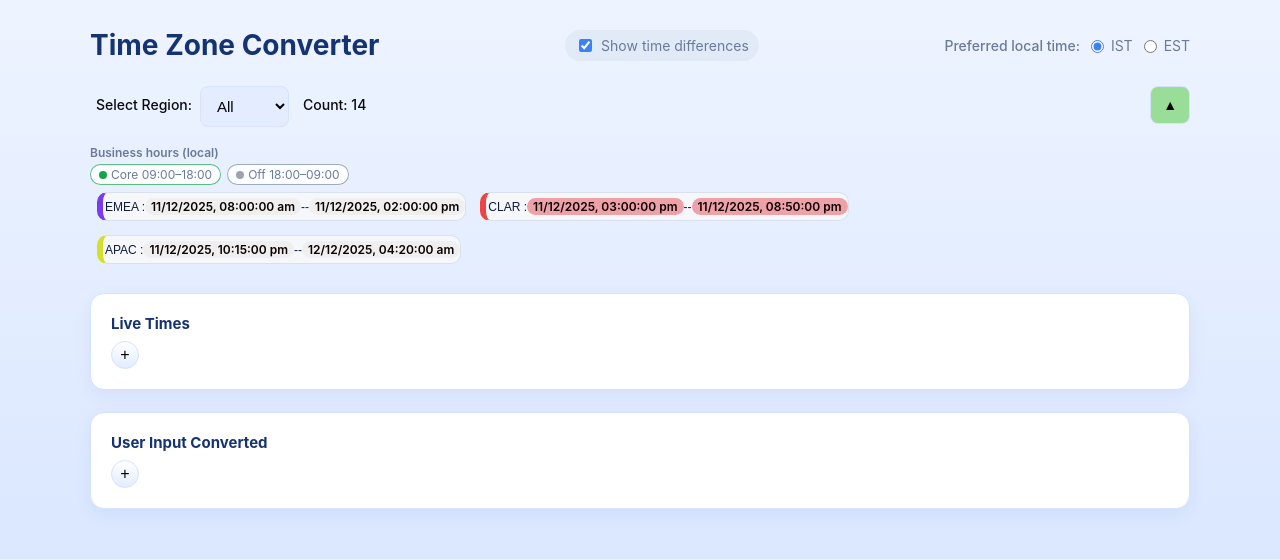
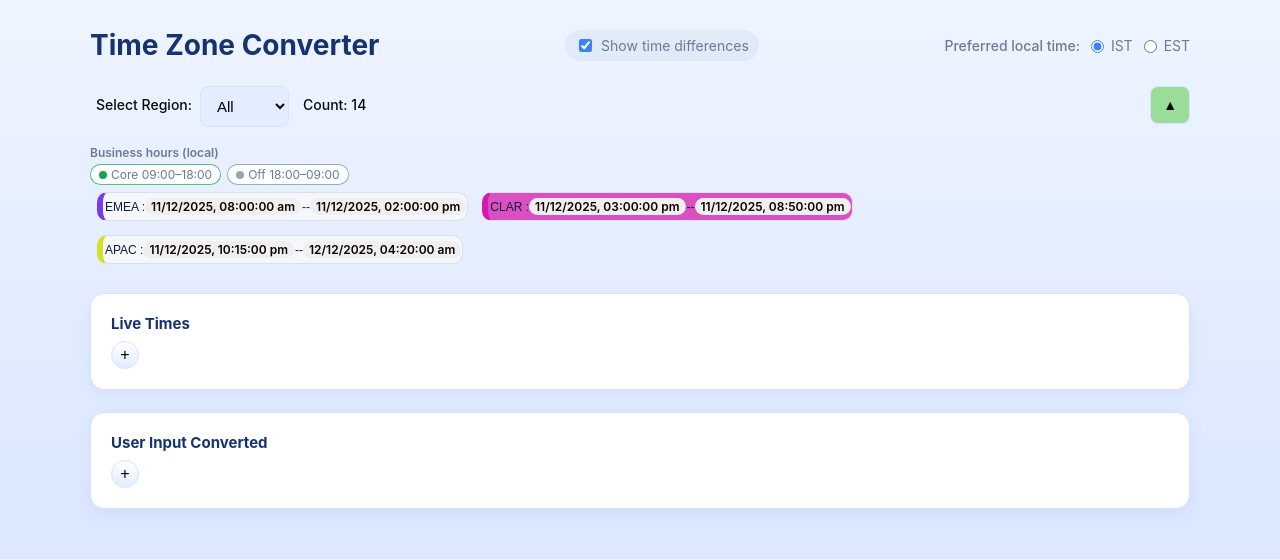
Before and after one commit to gauravvermagkp/GauravTimeConversionReact, a React (Vite) app: page / in a window 1280 px wide. Shown: the top 560 px of the page. Built offline with nearby package versions, Linux system fonts and the light colour scheme.

Commit message:
batchtiming_css_v3_working

```diff
--- a/src/components/BatchTiming.css
+++ b/src/components/BatchTiming.css
@@ -53,7 +53,7 @@
   width: 100%;
   max-width: 280px;
   display: block;
-  margin: 5px 0px 5px 0px;
+  margin: 5px 1px 5px 0px;
 }
 #apacb1:hover,#apacb2:hover{
   background: var(--syd-accent);
@@ -93,7 +93,7 @@
   animation: colorPulseApac 2s ease-in-out infinite;
 }
 .clar-running{
-  animation: colorPulseClar 2s ease-in-out infinite;
+  animation: colorPulseClar 3s ease-in-out infinite;
 }
 .emea-running{
   animation: colorPulseEmea 2s ease-in-out infinite;
--- a/src/components/BatchTimings.jsx
+++ b/src/components/BatchTimings.jsx
@@ -20,26 +20,24 @@ export default function BatchTimings({ region }) {
                 Object.entries(batchTimigs).map(([batchname, start_end_time]) => {
 
                     let batchname_lower= batchname.toLowerCase()
-                    let clickedButton = clickedclassName.includes(`${batchname_lower}b2`)?clickedclassName:''
 
                     if (region == 'ALL' | batchname.toUpperCase().includes(region)) {
                         const newt = convertedTime2(start_end_time, preferredBase)
                         let is_running = newt[2]?`${batchname_lower}-running`:''
-                        return <div className={`batch-row batch-${batchname_lower}`}>
-                            <label>{`${batchname} : `}</label>
 
-                            <button className={`btn-soft ${clickedButton} ${is_running}`}
+                        return <div className={`batch-row batch-${batchname_lower} ${is_running}`}>
+                            <label>{`${batchname} :`}</label>
+
+                            <button className={`btn-soft ${clickedclassName.includes(`${batchname_lower}b1`)?clickedclassName:'' }`}
                             id={`${batchname_lower}b1`} value={newt[0]} onClick={(e)=>{
-                                console.log('Button clicked:', e.target.id);
                                 setbid(`${batchname_lower}b1`)
                                 setclickedclassName(`${e.target.id}-clicked`)
                                 dispatch(updateInputDate(e.target.value))
                                 dispatch(updatecollapseConverted(false))
                                 }}>{newt[0]}</button>
                             <label> -- </label>
-                            <button className={`btn-soft ${clickedButton} ${is_running}`}
+                            <button className={`btn-soft ${clickedclassName.includes(`${batchname_lower}b2`)?clickedclassName:''}`}
                             id={`${batchname_lower}b2`} value={newt[1]} onClick={(e)=>{
-                                console.log('Button clicked:', e.target.id);
                                 setbid(`${batchname_lower}b2`)
                                 setclickedclassName(`${e.target.id}-clicked`)
                                 dispatch(updateInputDate(e.target.value))
--- a/src/index.css
+++ b/src/index.css
@@ -8,7 +8,7 @@
     --accent-light: #e3edff;
     --radius: 14px;
     --ist-accent: #06b6d4;
-    --est-accent: #ef4444;
+    --est-accent: #d319ae;
     --syd-accent: #d4e02c;
     --ber-accent: #7c3aed;
     --container-max: 1100px;
```
